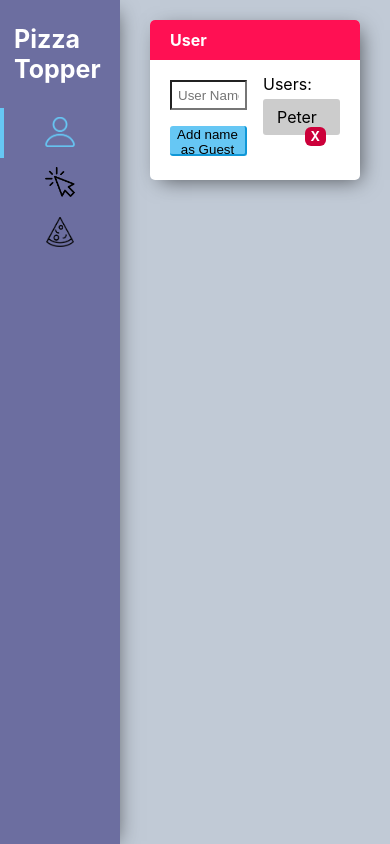
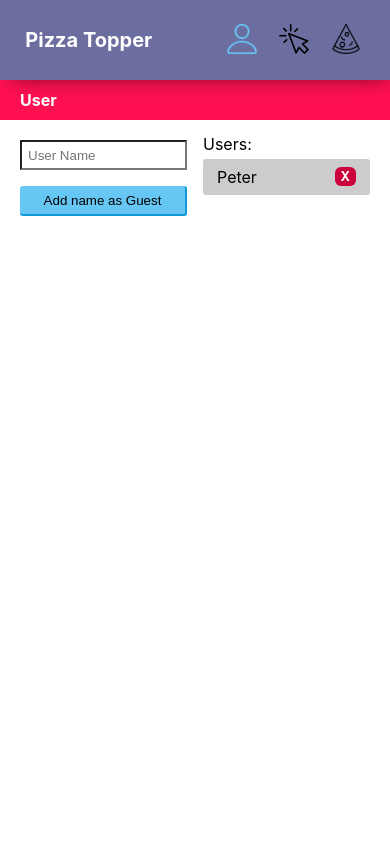
Before and after one commit to peterspenler/Pizza-Topper, a React (Create React App) app in the folder pizza-topper/: page / in a window 390 px wide. Built offline with nearby package versions, Linux system fonts and the light colour scheme; no server answers.

Commit message:
added basic pizza display page

```diff
--- a/pizza-topper/src/App.css
+++ b/pizza-topper/src/App.css
@@ -8,3 +8,13 @@
     "navbar selector";
   overflow-x:hidden;
 }
+
+@media only screen and (max-width: 600px) {
+	.App{
+		grid-template-columns: auto;
+		grid-template-rows: 80px auto;
+		grid-template-areas:
+		"navbar"
+		"selector"
+	}
+}
--- a/pizza-topper/src/ListItem.js
+++ b/pizza-topper/src/ListItem.js
@@ -10,7 +10,7 @@ class ListItem extends React.Component{
 
 	handleClick = e => {
 		e.preventDefault()
-		if(this.props.type !== "user"){
+		if(this.props.type !== "user" && typeof this.props.onItemClick !== 'undefined'){
 			this.props.onItemClick(this.props.object)
 		}
 	}
--- a/pizza-topper/src/NavBar.js
+++ b/pizza-topper/src/NavBar.js
@@ -41,17 +41,17 @@ class NavBar extends React.Component {
 		return(
 			<div className="navbar">
 				<p>Pizza Topper</p>
-				<Link to='/users'>
+				<Link to='/users' className="user-btn">
 					<button id="user-btn" className={userClass} onClick={e => this.handleClick(e, "user")}>
 						<img className="icon" src={userIcon} alt="User by Hrbon from Noun Project"/>
 					</button>
 				</Link>
-				<Link to='/select'>
+				<Link to='/select' className="select-btn">
 					<button id="select-btn" className={selectClass} onClick={e => this.handleClick(e, "select")}>
 						<img className="icon" src={selectIcon} alt="click by Numero Uno from Noun Project"/>
 					</button>
 				</Link>
-				<Link to='/pizza'>
+				<Link to='/pizza' className="pizza-btn">
 					<button id="pizza-btn" className={pizzaClass} onClick={e => this.handleClick(e, "pizza")}>
 						<img className="icon" src={pizzaIcon} alt="pizza slice by Vectors Market from Noun Project"/>
 					</button>
--- a/pizza-topper/src/PizzaComponent.js
+++ b/pizza-topper/src/PizzaComponent.js
@@ -1,10 +1,75 @@
 import React from 'react';
+import ListItem from './ListItem.js'
 
 class PizzaComponent extends React.Component{
+
+	handleCount = e =>{
+		e.preventDefault()
+		this.props.updateNumPizzas(e.target.value)
+	}
+
+	createPizzaList = pizza => {
+		return(
+			<PizzaItem
+				key={pizza.Id}
+				pizza={pizza}
+				updateIngredientNum={this.props.updateIngredientNum}
+			/>
+		)
+	}
+
 	render(){
+
+		let pizzaList = this.props.pizzas.map(this.createPizzaList)
+
 		return(
 			<div className="pizzaComp">
-				Pizza Component
+				<div>
+					# of Pizzas:<br/>
+					<input type="number" name="num-pizzas" value={this.props.numPizzas} min="1" max="20"
+							onChange={this.handleCount}/>
+				</div>
+				<br/>
+				Your Pizzas:
+				<div className="pizza-container">
+					{pizzaList}
+				</div>
+			</div>
+		)
+	}
+}
+
+class PizzaItem extends React.Component{
+	handleClick = e => {
+		e.preventDefault()
+		this.props.updateIngredientNum(this.props.pizza.Id, e.target.value)
+	}
+
+	createIngredientList = ingredient => {
+		return(
+			<ListItem
+				key={ingredient.Id}
+				content={ingredient.Name}
+				object={ingredient}
+				type="pizza-ingredient"
+			/>
+		)
+	}
+
+	render(){
+		let ingredientList = this.props.pizza.Ingredients.map(this.createIngredientList)
+
+		return(
+			<div className="pizza-item">
+				<span className="pizza-title">Pizza {this.props.pizza.Id}</span>
+				<span className="pizza-ingredients">
+					<span># of Ingredients: </span>
+					<input type="number" name="num-ingredients" value={this.props.pizza.NumIngredients}
+					onChange={this.handleClick}/>
+				</span>
+				<div className="ingredient-container">
+					{ingredientList}
+				</div>
 			</div>
 		)
 	}
--- a/pizza-topper/src/Selector.js
+++ b/pizza-topper/src/Selector.js
@@ -14,12 +14,14 @@ class Selector extends React.Component{
 			currentUser: {Name:"Peter", Id:1},
 			userList: [{Name:"Peter", Id:1}],
 			providers: [{Name:'', Value: '', Id:'', Ingredients:[]}],
-			providerIndex: 0
+			providerIndex: 0,
+			numPizzas: 1,
+			pizzas: [{Id:1, NumIngredients: 2, Ingredients:[]}],
 		}
 	}
 
 	componentDidMount(){
-		fetch("http://localhost:4000/static/providers.json")
+		fetch("http://192.168.1.138:4000/static/providers.json")
 		.then(res => res.json())
     	.then(
     		(result) => {
@@ -114,6 +116,56 @@ class Selector extends React.Component{
 		}
 	}
 
+	updateNumPizzas = num =>{
+		if(num > 0 && num <= 10){
+			let pizzaArray = this.state.pizzas
+			if(this.state.pizzas.length < num){
+				pizzaArray.push({Id:num, NumIngredients: 1, Ingredients:[]})
+			}else if(this.state.pizzas.length > num){
+				pizzaArray.pop()
+			}
+			this.setState({
+				numPizzas: num
+			})
+			this.pickIngredients()
+		}
+	}
+
+	updateIngredientNum = (id, numIngredients) => {
+		if(numIngredients > 0 && numIngredients <= 15){
+			let pizzaList = this.state.pizzas
+			let index = pizzaList.findIndex((obj => obj.Id === id))
+
+			if(index !== -1){
+				pizzaList[index].NumIngredients = numIngredients
+				this.setState({
+					pizzas: pizzaList
+				})
+				this.pickIngredients()
+			}
+		}
+	}
+
+	pickIngredients(){
+		let provIndx = this.state.providers.findIndex((obj => obj.Value === "master"))
+		let ingLength = this.state.providers[provIndx].Ingredients.length
+		let pizzas = this.state.pizzas
+
+		for(var i = 0; i < pizzas.length; i++){
+			pizzas[i].Ingredients = []
+			for(let j = 0; j < pizzas[i].NumIngredients; j++){
+				do{
+					let rand = Math.floor(Math.random() * Math.floor(ingLength))
+					let ingredient = this.state.providers[provIndx].Ingredients[rand]
+					let test = pizzas[i].Ingredients.findIndex((obj => obj.Id === ingredient.Id))
+					if(test === -1){
+						pizzas[i].Ingredients.push(ingredient)
+					}
+				} while(pizzas[i].Ingredients.length <= j)
+			}
+		}
+	}
+
 	render(){
 		return(
 			<div className="selector">
@@ -146,6 +198,10 @@ class Selector extends React.Component{
 								changeProvider={this.changeProvider}
 							/>}/>
 							<Route path="/pizza" render={(props) => <PizzaComponent {...props}
+								numPizzas={this.state.numPizzas}
+								updateNumPizzas={this.updateNumPizzas}
+								updateIngredientNum={this.updateIngredientNum}
+								pizzas={this.state.pizzas}
 								showNotification={this.showNotification}
 							/>}/>
 						</Switch>
--- a/pizza-topper/src/UserComponent.js
+++ b/pizza-topper/src/UserComponent.js
@@ -21,7 +21,7 @@ class UserComponent extends React.Component{
 			search: searchText
 		})
 
-		fetch("http://localhost:4000/data/" + e.target.value)
+		fetch("http://192.168.1.138:4000/data/" + e.target.value)
 		.then(res => res.json())
     	.then(
     		(result) => {
--- a/pizza-topper/src/index.css
+++ b/pizza-topper/src/index.css
@@ -20,6 +20,16 @@ img {
 	height:100%;
 	width:120px;
 	grid-area:navbar;
+	display: grid;
+	grid-template-columns: 1fr;
+	grid-template-rows: 120px 50px 50px 50px auto;
+	grid-template-areas:
+	"header"
+	"user"
+	"select"
+	"pizza"
+	".";
+	grid-gap: 12px;
 	box-shadow: 5px 5px 20px -8px rgba(0,0,0,0.6);
 }
 
@@ -28,6 +38,19 @@ img {
 	font-weight:bold;
 	margin:24px 14px;
 	user-select: none;
+	grid-area: header;
+}
+
+.navbar .user-btn{
+	grid-area: user;
+}
+
+.navbar .select-btn{
+	grid-area: select;
+}
+
+.navbar .pizza-btn{
+	grid-area: pizza;
 }
 
 .navbar button{
@@ -49,6 +72,33 @@ img {
 .navbar .icon{
 	height:30px;
 	margin-left: -4px;
+}
+
+@media only screen and (max-width: 600px) {
+	.navbar{
+		position:relative;
+		width:100%;
+		grid-template-columns: auto auto 40px 40px 40px 10px;
+		grid-template-rows: 80px;
+		grid-template-areas:
+		"header . user select pizza";
+		justify-items:center;
+		align-items: center;
+	}
+
+	.navbar p{
+		font-size: 20px;
+	}
+
+	.navbar button{
+		border:0px;
+		height:100%;
+	}
+
+	.navbar .selected{
+		border:0px;
+		transition: border 0.25s;
+	}
 }
 
 /* HEADER CSS HERE */
@@ -156,6 +206,24 @@ select{
 	justify-content: center;
 	align-items: center;
 	background-color: rgba(0,0,0,0.5)
+}
+
+@media only screen and (max-width: 600px) {
+	.selector{
+		grid-area: selector;
+		background-color:#C1CAD6;
+		padding:0px;
+	}
+
+	.selector-window{
+		background-color: #FFF;
+		height:100%;
+		border-radius:0px;
+	}
+
+	.window-header{
+		border-radius:0px;
+	}
 }
 
 /* USERSCOMP CSS HERE */
@@ -346,8 +414,83 @@ select{
 .userList li.highlight:hover{
 	background-color: #777;
 }
+
+@media only screen and (max-width: 600px) {
+	.selectComp{
+		display:grid;
+		max-width: 100%;
+		grid-template-columns: auto 80px;
+		grid-template-rows: auto;
+		grid-column-gap: 16px;
+		grid-row-gap: 14px;
+		grid-template-areas:
+			"users providers"
+			"ingredients ingredients"
+	}
+}
+
 /* PIZZACOMP CSS HERE */
+.pizza-container{
+	display: grid;
+	grid-gap: 8px;
+	grid-template-columns:repeat(auto-fit, minmax(320px, 1fr));
+	grid-template-rows: repeat(auto-fit, auto));
+	align-items: start;
+	justify-items: center;
+}
 
+.pizza-item{
+	background-color: #C1CAD6;
+	width:100%;
+	padding:10px 20px;
+	box-sizing: border-box;
+	border-radius: 5px;
+	justify-content:center;
+}
+
+.ingredient-container{
+	display: grid;
+	grid-gap: 8px;
+	grid-template-columns:repeat(auto-fill, minmax(100px, 1fr));
+	grid-template-rows: repeat(auto-fit, minmax(100px, 1fr));
+	text-align: center;
+	align-items: center;
+	justify-items: start;
+	margin-top: 8px;
+	width:100%;
+}
+
+.pizza-item li{
+	padding:10px;
+	margin:0;
+	width:100px;
+	height:100px;
+	list-style: none;
+	border-radius: 4px;
+	background-color: #FFF;
+	transition:background-color 0.3s;
+	user-select:none;
+	box-sizing: border-box;
+}
+
+.pizza-item input{
+	max-width: 34px;
+}
+
+.pizza-item .pizza-ingredients{
+	float:right;
+}
+
+@media only screen and (max-width: 600px) {
+	.pizza-container{
+		display: grid;
+		grid-gap: 8px;
+		grid-template-columns:repeat(auto-fit, minmax(260px, 1fr));
+		grid-template-rows: repeat(auto-fit, auto));
+		align-items: start;
+		justify-items: center;
+	}
+}
 
 /* COLORS
 #FF1053 (red)
```
